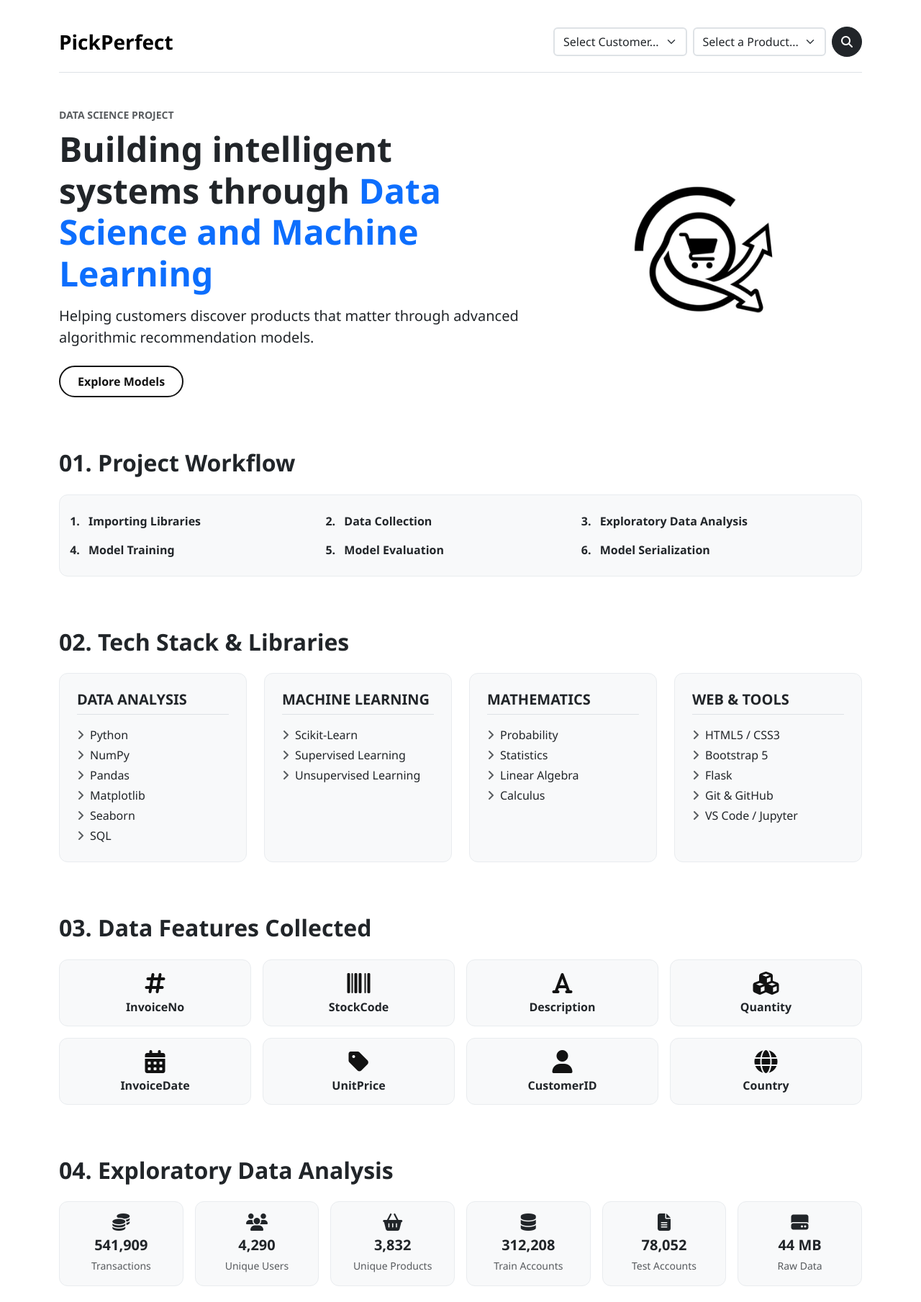
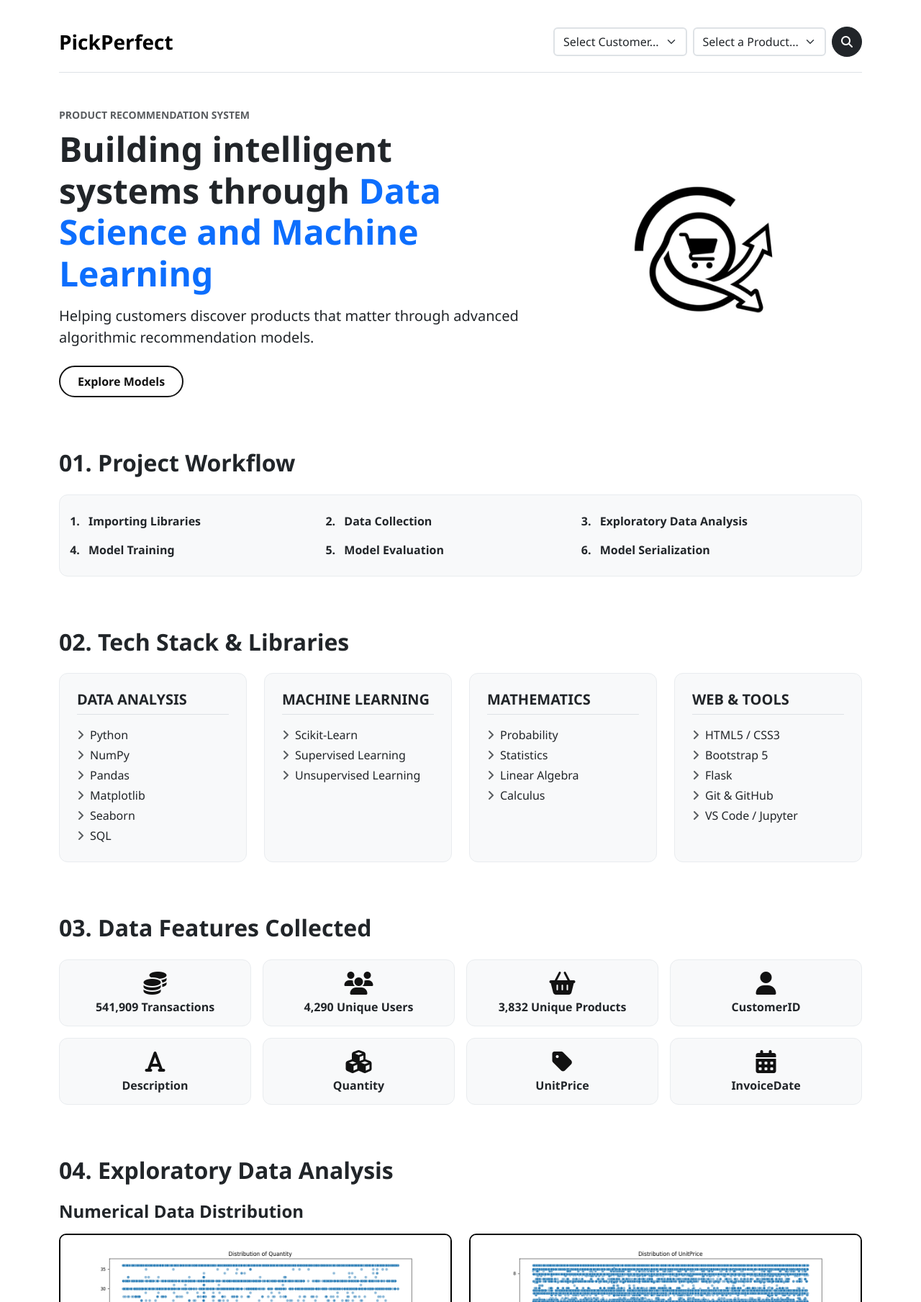
Before and after one commit to ujjwalkumar14b/PickPerfect, a Flask app: page / in a window 1280 px wide. Shown: the top 1809 px of the page at 72% size. Run offline with Flask 3, Linux system fonts and the light colour scheme; parts of the project's set-up code (start-up, migrations or seed data) failed here and were passed over.

Commit message:
Update home.html

```diff
--- a/templates/home.html
+++ b/templates/home.html
@@ -49,7 +49,7 @@
         <section class="my-5">
             <div class="row align-items-center g-4">
                 <div class="col-lg-7">
-                    <p class="text-uppercase tracking-wider fw-bold text-muted small mb-2">Data Science Project</p>
+                    <p class="text-uppercase tracking-wider fw-bold text-muted small mb-2">Product Recommendation System</p>
                     <h1 class="display-5 fw-bold mb-3">Building intelligent systems through <span class="text-primary">Data Science and Machine Learning</span></h1>
                     <p class="lead mb-4">Helping customers discover products that matter through advanced algorithmic recommendation models.</p>
                     <div class="d-flex gap-3 flex-wrap align-items-center">
@@ -133,17 +133,29 @@
         <!-- Section 03: Data Schema -->
         <section class="mt-5 pt-4">
             <h2 class="section-title">03. Data Features Collected</h2>
-            <div class="row g-3">
+            <div class="row g-3 mb-4">
                 <div class="col-6 col-md-3 col-lg-3">
                     <div class="bw-card text-center p-3">
-                        <i class="fa-solid fa-hashtag feature-icon mb-2"></i>
-                        <h6 class="fw-bold mb-0">InvoiceNo</h6>
+                        <i class="fa-solid fa-coins feature-icon mb-2"></i>
+                        <h6 class="fw-bold mb-0">541,909 Transactions</h6>
                     </div>
                 </div>
                 <div class="col-6 col-md-3 col-lg-3">
                     <div class="bw-card text-center p-3">
-                        <i class="fa-solid fa-barcode feature-icon mb-2"></i>
-                        <h6 class="fw-bold mb-0">StockCode</h6>
+                        <i class="fa-solid fa-users feature-icon mb-2"></i>
+                        <h6 class="fw-bold mb-0">4,290 Unique Users</h6>
+                    </div>
+                </div>
+                <div class="col-6 col-md-3 col-lg-3">
+                    <div class="bw-card text-center p-3">
+                        <i class="fa-solid fa-basket-shopping feature-icon mb-2"></i>
+                        <h6 class="fw-bold mb-0">3,832 Unique Products</h6>
+                    </div>
+                </div>
+                <div class="col-6 col-md-3 col-lg-3">
+                    <div class="bw-card text-center p-3">
+                        <i class="fa-solid fa-user feature-icon mb-2"></i>
+                        <h6 class="fw-bold mb-0">CustomerID</h6>
                     </div>
                 </div>
                 <div class="col-6 col-md-3 col-lg-3">
@@ -160,26 +172,14 @@
                 </div>
                 <div class="col-6 col-md-3 col-lg-3">
                     <div class="bw-card text-center p-3">
-                        <i class="fa-solid fa-calendar-days feature-icon mb-2"></i>
-                        <h6 class="fw-bold mb-0">InvoiceDate</h6>
-                    </div>
-                </div>
-                <div class="col-6 col-md-3 col-lg-3">
-                    <div class="bw-card text-center p-3">
                         <i class="fa-solid fa-tag feature-icon mb-2"></i>
                         <h6 class="fw-bold mb-0">UnitPrice</h6>
                     </div>
                 </div>
                 <div class="col-6 col-md-3 col-lg-3">
                     <div class="bw-card text-center p-3">
-                        <i class="fa-solid fa-user feature-icon mb-2"></i>
-                        <h6 class="fw-bold mb-0">CustomerID</h6>
-                    </div>
-                </div>
-                <div class="col-6 col-md-3 col-lg-3">
-                    <div class="bw-card text-center p-3">
-                        <i class="fa-solid fa-globe feature-icon mb-2"></i>
-                        <h6 class="fw-bold mb-0">Country</h6>
+                        <i class="fa-solid fa-calendar-days feature-icon mb-2"></i>
+                        <h6 class="fw-bold mb-0">InvoiceDate</h6>
                     </div>
                 </div>
             </div>
@@ -188,93 +188,22 @@
         <!-- Section 04: EDA Metrics -->
         <section class="mt-5 pt-4">
             <h2 class="section-title">04. Exploratory Data Analysis</h2>
-            <div class="row g-3 mb-4">
-                <div class="col-6 col-md-4 col-lg-2">
-                    <div class="bw-card text-center p-3">
-                        <i class="fa-solid fa-coins mb-2 fs-4"></i>
-                        <h5 class="fw-bold mb-1">541,909</h5>
-                        <small class="text-muted">Transactions</small>
-                    </div>
-                </div>
-                <div class="col-6 col-md-4 col-lg-2">
-                    <div class="bw-card text-center p-3">
-                        <i class="fa-solid fa-users mb-2 fs-4"></i>
-                        <h5 class="fw-bold mb-1">4,290</h5>
-                        <small class="text-muted">Unique Users</small>
-                    </div>
-                </div>
-                <div class="col-6 col-md-4 col-lg-2">
-                    <div class="bw-card text-center p-3">
-                        <i class="fa-solid fa-basket-shopping mb-2 fs-4"></i>
-                        <h5 class="fw-bold mb-1">3,832</h5>
-                        <small class="text-muted">Unique Products</small>
-                    </div>
-                </div>
-                <div class="col-6 col-md-4 col-lg-2">
-                    <div class="bw-card text-center p-3">
-                        <i class="fa-solid fa-database mb-2 fs-4"></i>
-                        <h5 class="fw-bold mb-1">312,208</h5>
-                        <small class="text-muted">Train Accounts</small>
-                    </div>
-                </div>
-                <div class="col-6 col-md-4 col-lg-2">
-                    <div class="bw-card text-center p-3">
-                        <i class="fa-solid fa-file-lines mb-2 fs-4"></i>
-                        <h5 class="fw-bold mb-1">78,052</h5>
-                        <small class="text-muted">Test Accounts</small>
-                    </div>
-                </div>
-                <div class="col-6 col-md-4 col-lg-2">
-                    <div class="bw-card text-center p-3">
-                        <i class="fa-solid fa-hard-drive mb-2 fs-4"></i>
-                        <h5 class="fw-bold mb-1">44 MB</h5>
-                        <small class="text-muted">Raw Data</small>
-                    </div>
-                </div>
+
+            <h4 class="fw-bold mt-4 mb-3">Numerical Data Distribution</h4>
+            <div class="row">
+                <div class="col-6"><img src="{{ url_for('static', filename='Quantity Distribution.png') }}" alt="Quantity Distribution" class="img-fluid-custom" style="border: 2px solid black;"></div>
+                <div class="col-6"><img src="{{ url_for('static', filename='UnitPrice Distribution.png') }}" alt="UnitPrice Distribution" class="img-fluid-custom" style="border: 2px solid black;"></div>
             </div>
 
-            <h4 class="fw-bold mt-4 mb-3">Numerical Data Distribution</h4>
-            <div class="row g-4 text-center">
-                <div class="col-md-4">
-                    <div class="bw-card p-2">
-                        <img src="{{ url_for('static', filename='Distribution of Quantity.png') }}" alt="Distribution of Quantity" class="img-fluid-custom" style="max-height: 12rem;">
-                        <p class="small text-muted mt-2 mb-0">Distribution of Quantity</p>
-                    </div>
-                </div>
-                <div class="col-md-4">
-                    <div class="bw-card p-2">
-                        <img src="{{ url_for('static', filename='Distribution of UnitPrice.png') }}" alt="Distribution of UnitPrice" class="img-fluid-custom" style="max-height: 12rem;">
-                        <p class="small text-muted mt-2 mb-0">Distribution of UnitPrice</p>
-                    </div>
-                </div>
-                <div class="col-md-4">
-                    <div class="bw-card p-2">
-                        <img src="{{ url_for('static', filename='Distribution of TotalPrice.png') }}" alt="Distribution of TotalPrice" class="img-fluid-custom" style="max-height: 12rem;">
-                        <p class="small text-muted mt-2 mb-0">Distribution of TotalPrice</p>
-                    </div>
-                </div>
+            <h4 class="fw-bold mt-4 mb-3">Numerical Data Outliers</h4>
+            <div class="row">
+                <div class="col-6"><img src="{{ url_for('static', filename='Quantity Outliers.png') }}" alt="Quantity Distribution" class="img-fluid-custom" style="border: 2px solid black;"></div>
+                <div class="col-6"><img src="{{ url_for('static', filename='UnitPrice Outliers.png') }}" alt="UnitPrice Distribution" class="img-fluid-custom" style="border: 2px solid black;"></div>
             </div>
 
-            <h4 class="fw-bold mt-4 mb-3">Categorical Data Distribution</h4>
-            <div class="row g-4 text-center">
-                <div class="col-md-4">
-                    <div class="bw-card p-2">
-                        <img src="{{ url_for('static', filename='Top 5 Countries by Orders.png') }}" alt="Distribution of Quantity" class="img-fluid-custom" style="max-height: 12rem;">
-                        <p class="small text-muted mt-2 mb-0">Top 5 Countries by Orders</p>
-                    </div>
-                </div>
-                <div class="col-md-4">
-                    <div class="bw-card p-2">
-                        <img src="{{ url_for('static', filename='Top 5 Countries by Revenue.png') }}" alt="Distribution of UnitPrice" class="img-fluid-custom" style="max-height: 12rem;">
-                        <p class="small text-muted mt-2 mb-0">Top 5 Countries by Revenue</p>
-                    </div>
-                </div>
-                <div class="col-md-4">
-                    <div class="bw-card p-2">
-                        <img src="{{ url_for('static', filename='Top 20 Purchased Products.png') }}" alt="Distribution of TotalPrice" class="img-fluid-custom" style="max-height: 12rem;">
-                        <p class="small text-muted mt-2 mb-0">Top 20 Purchased Products</p>
-                    </div>
-                </div>
+            <h4 class="fw-bold mt-4 mb-3">Top 20 Purchased Products</h4>
+            <div class="row">
+                <div class="col-12"><img src="{{ url_for('static', filename='Top Products.png') }}" alt="Top Products" class="img-fluid-custom" style="border: 2px solid black;"></div>
             </div>
         </section>
 
```
